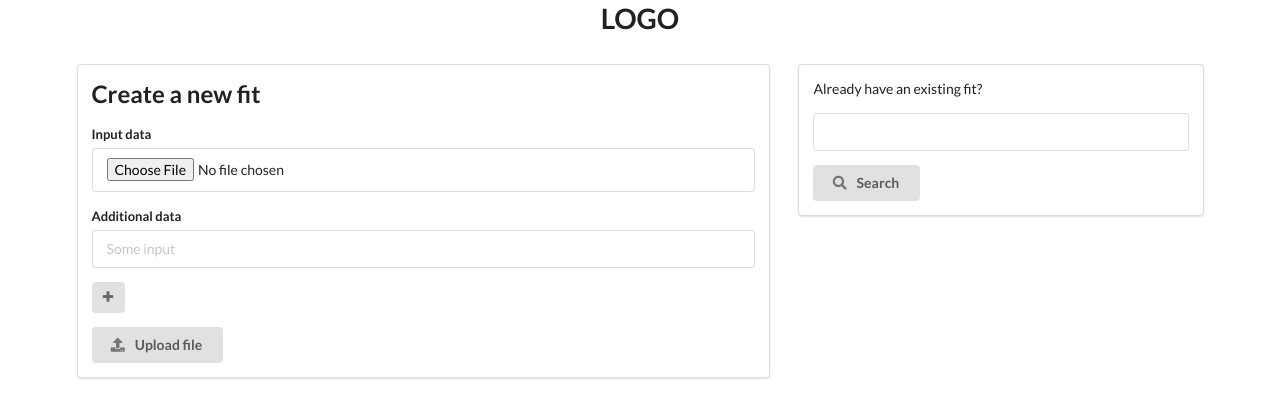
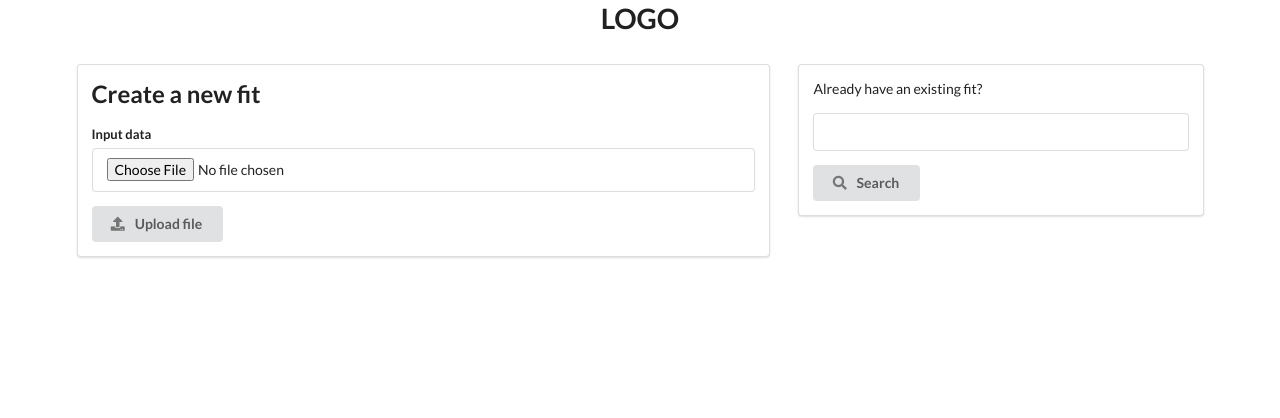
Before and after one commit to whimo/promobot, a Flask app: page / in a window 1280 px wide. Shown: the top 418 px of the page. Run offline with Flask 2, Linux system fonts and the light colour scheme; some libraries are stand-ins or nearby versions.

Commit message:
Fixed an upload bug

```diff
--- a/app/forms.py
+++ b/app/forms.py
@@ -1,6 +1,6 @@
 from flask_wtf import FlaskForm
 from flask_wtf.file import FileField, FileRequired
-from wtforms import IntegerField, SubmitField
+from wtforms import IntegerField
 
 
 class DataForm(FlaskForm):
--- a/app/templates/index.html
+++ b/app/templates/index.html
@@ -6,23 +6,12 @@
         <div class="ui segment">
             <h2>Create a new fit</h2>
 
-            <form class="ui form" method="post">
+            <form class="ui form" enctype="multipart/form-data" method="post">
                 {{ fileform.hidden_tag() }}
 
                 <div class="field">
                     <label>Input data</label>
                     {{ fileform.file_data() }}
-                </div>
-
-                <div class="field">
-                    <label>Additional data</label>
-                    <input placeholder="Some input">
-                </div>
-
-                <div class="field">
-                    <div class="ui tiny icon button">
-                        <i class="plus icon"></i>
-                    </div>
                 </div>
 
                 <button class="ui button" name="data-submit" value="Upload file" type="submit">
```
